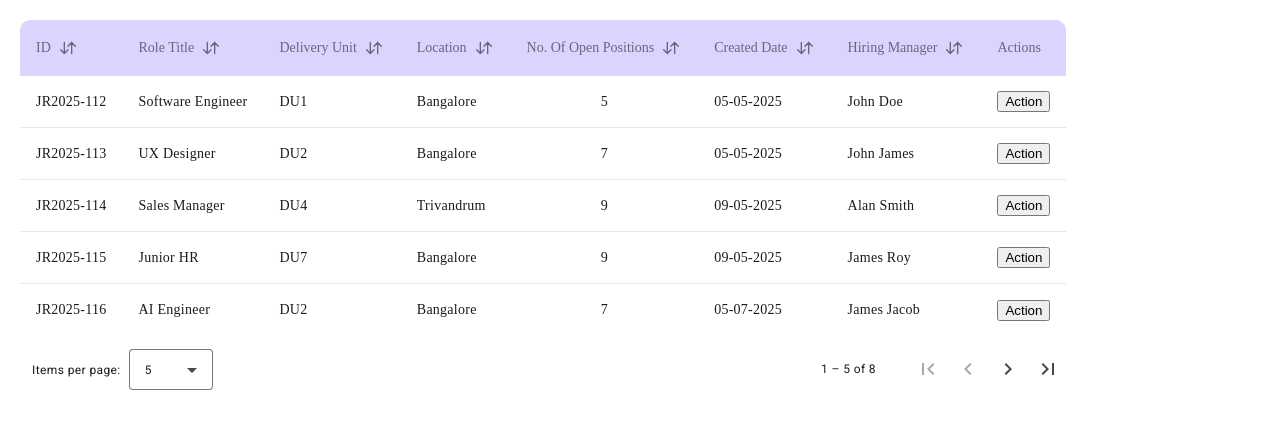
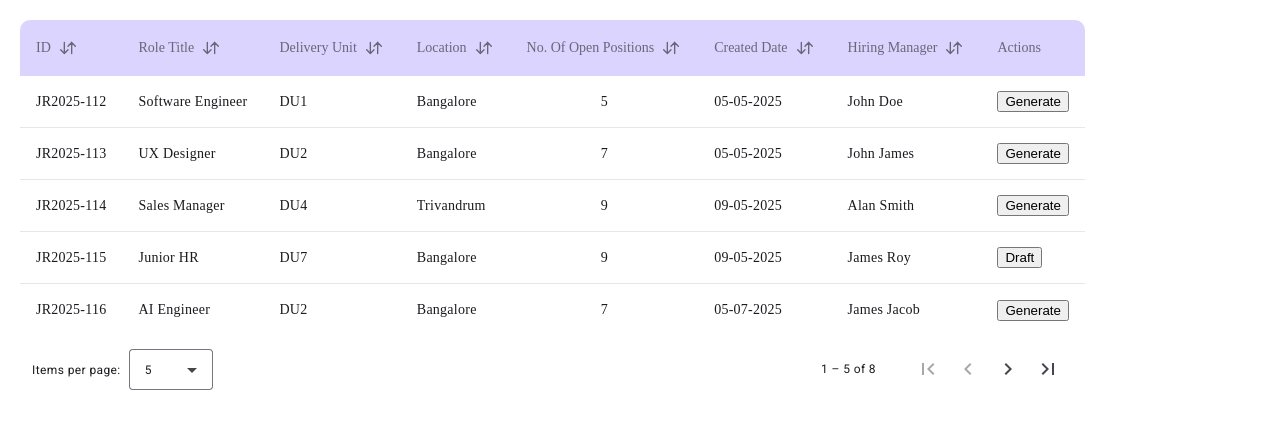
Before and after one commit to nivya-2/recruitx-frontend, an Angular app: page / in a window 1280 px wide. Shown: the top 428 px of the page. Built offline with nearby package versions, Linux system fonts and the light colour scheme.

Commit message:
fix:style

```diff
--- a/src/app/app.component.ts
+++ b/src/app/app.component.ts
@@ -19,6 +19,7 @@ export class AppComponent {
       openPositions: 5,
       createdDate: '05-05-2025',
       hiringManager: 'John Doe',
+      actions:'generate',
       },
       {  id: 'JR2025-113',
         roleTitle: 'UX Designer',
@@ -27,6 +28,8 @@ export class AppComponent {
         openPositions: 7,
         createdDate: '05-05-2025',
         hiringManager: 'John James',
+        actions:'generate',
+
       },
       {  id: 'JR2025-114',
           roleTitle: 'Sales Manager',
@@ -35,6 +38,8 @@ export class AppComponent {
           openPositions: 9,
           createdDate: '09-05-2025',
           hiringManager: 'Alan Smith',
+          actions:'generate',
+
       },
       {  id: 'JR2025-115',
             roleTitle: 'Junior HR',
@@ -43,6 +48,8 @@ export class AppComponent {
             openPositions: 9,
             createdDate: '09-05-2025',
             hiringManager: 'James Roy',
+            actions:'draft',
+
       },
       { id: 'JR2025-116',
               roleTitle: 'AI Engineer',
@@ -51,6 +58,8 @@ export class AppComponent {
               openPositions: 7,
               createdDate: '05-07-2025',
               hiringManager: 'James Jacob',
+              actions:'generate',
+
             },
             {  id: 'JR2025-117',
                 roleTitle: 'UX Designer',
@@ -59,6 +68,8 @@ export class AppComponent {
                 openPositions: 7,
                 createdDate: '05-08-2025',
                 hiringManager: 'John James',
+                actions:'draft',
+
             },
             {  id: 'JR2025-119',
               roleTitle: 'UI Designer',
@@ -67,6 +78,8 @@ export class AppComponent {
               openPositions: 7,
               createdDate: '15-05-2025',
               hiringManager: 'John James',
+              actions:'draft',
+
               },
         {  id: 'JR2025-119',
           roleTitle: 'Data Analyst',
@@ -75,6 +88,8 @@ export class AppComponent {
           openPositions: 11,
           createdDate: '25-06-2025',
           hiringManager: 'John James',
+          actions:'generate',
+
           }
 
     ];
--- a/src/app/table/table.component.html
+++ b/src/app/table/table.component.html
@@ -9,7 +9,9 @@
          </th>
         <td mat-cell [ngClass]="{'center-text': column === 'openPositions'}" *matCellDef="let element">
             {{ column === 'actions' ? '' : element[column] }}
-            <button *ngIf="column === 'actions'" mat-button>Action</button>
+            <button *ngIf="column === 'actions' && element[column] ==='generate'" mat-button>Generate</button>
+            <button *ngIf="column === 'actions' && element[column] ==='draft'" mat-button>Draft</button>
+
       </ng-container>
   </ng-container>
 
```
